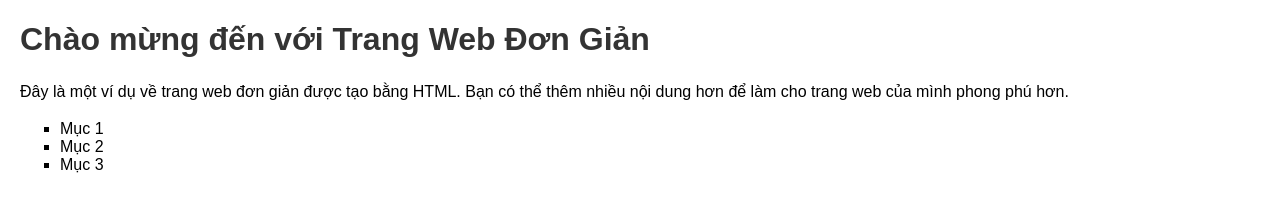
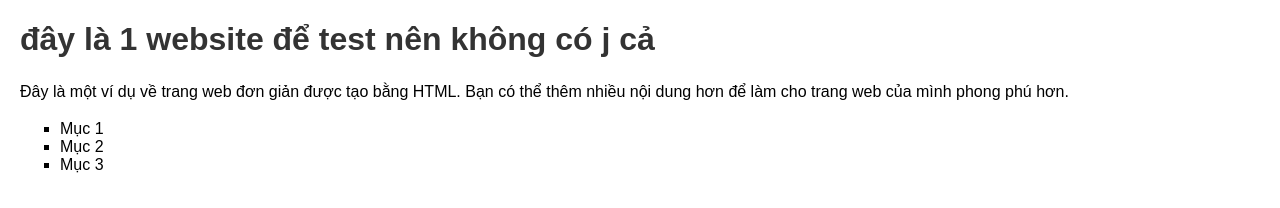
Before and after one commit to Testhacktermux/Website, a plain HTML site: page Index.html in a window 1280 px wide. Drawn offline with Linux system fonts and the light colour scheme.

Commit message:
Update Index.html

```diff
--- a/Index.html
+++ b/Index.html
@@ -3,7 +3,7 @@
 <head>
 <meta charset="UTF-8">
 <meta name="viewport" content="width=device-width, initial-scale=1.0">
-<title>Trang Web Đơn Giản</title>
+<title>Website test</title>
 <style>
 body {
 font-family: Arial, sans-serif;
@@ -22,7 +22,7 @@ list-style-type: square;
 </style>
 </head>
 <body>
-<h1>Chào mừng đến với Trang Web Đơn Giản</h1>
+<h1>đây là 1 website để test nên không có j cả</h1>
 <p>Đây là một ví dụ về trang web đơn giản được tạo bằng HTML. Bạn có thể thêm nhiều nội dung hơn để làm cho trang web của mình phong phú hơn.</p>
 <ul>
 <li>Mục 1</li>
```
